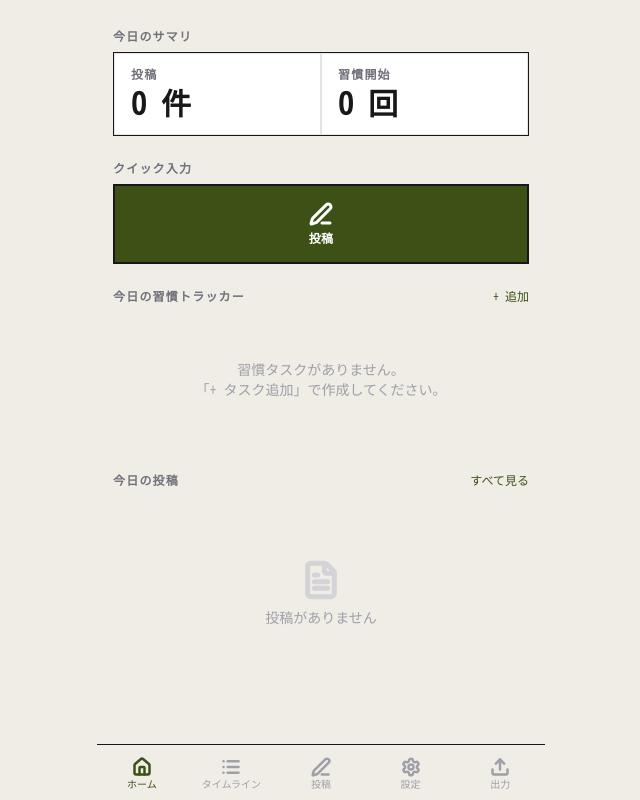
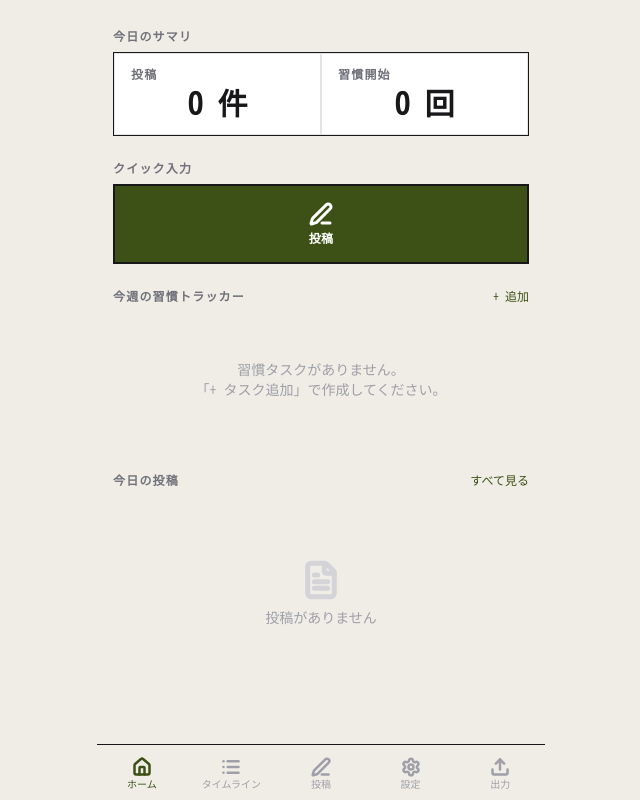
Before and after one commit to sen-sketch/self-insight-app, a Next.js app: page / in a window 1280 px wide. Shown: the whole page, without its empty margins (319-959 px from the left). Built offline with nearby package versions, Linux system fonts and the light colour scheme.

Commit message:
ダッシュボード変更

```diff
--- a/src/components/dashboard/DashboardPage.tsx
+++ b/src/components/dashboard/DashboardPage.tsx
@@ -31,7 +31,7 @@ function SummaryCard({ label, value }: SummaryCardProps) {
   return (
     <div className="flex flex-col border border-zinc-200 bg-white px-4 py-3">
       <span className="text-xs font-bold uppercase tracking-widest text-zinc-500">{label}</span>
-      <span className="mt-1 text-3xl font-black text-zinc-900">{value}</span>
+      <span className="mt-1 text-3xl font-black text-zinc-900 self-center">{value}</span>
     </div>
   );
 }
@@ -119,10 +119,10 @@ export function DashboardPage() {
         </div>
       </section>
 
-      {/* 今日の習慣トラッカー */}
+      {/* 今週の習慣トラッカー */}
       <section>
         <div className="mb-2 flex items-center justify-between">
-          <h2 className="text-xs font-bold uppercase tracking-widest text-zinc-500">今日の習慣トラッカー</h2>
+          <h2 className="text-xs font-bold uppercase tracking-widest text-zinc-500">今週の習慣トラッカー</h2>
           <button
             onClick={() => setShowHabitForm((prev) => !prev)}
             className="text-xs text-[#3d5016] hover:underline"
```
Also changed, not shown: 1 other file (tests, documents, lock files or other folders).
